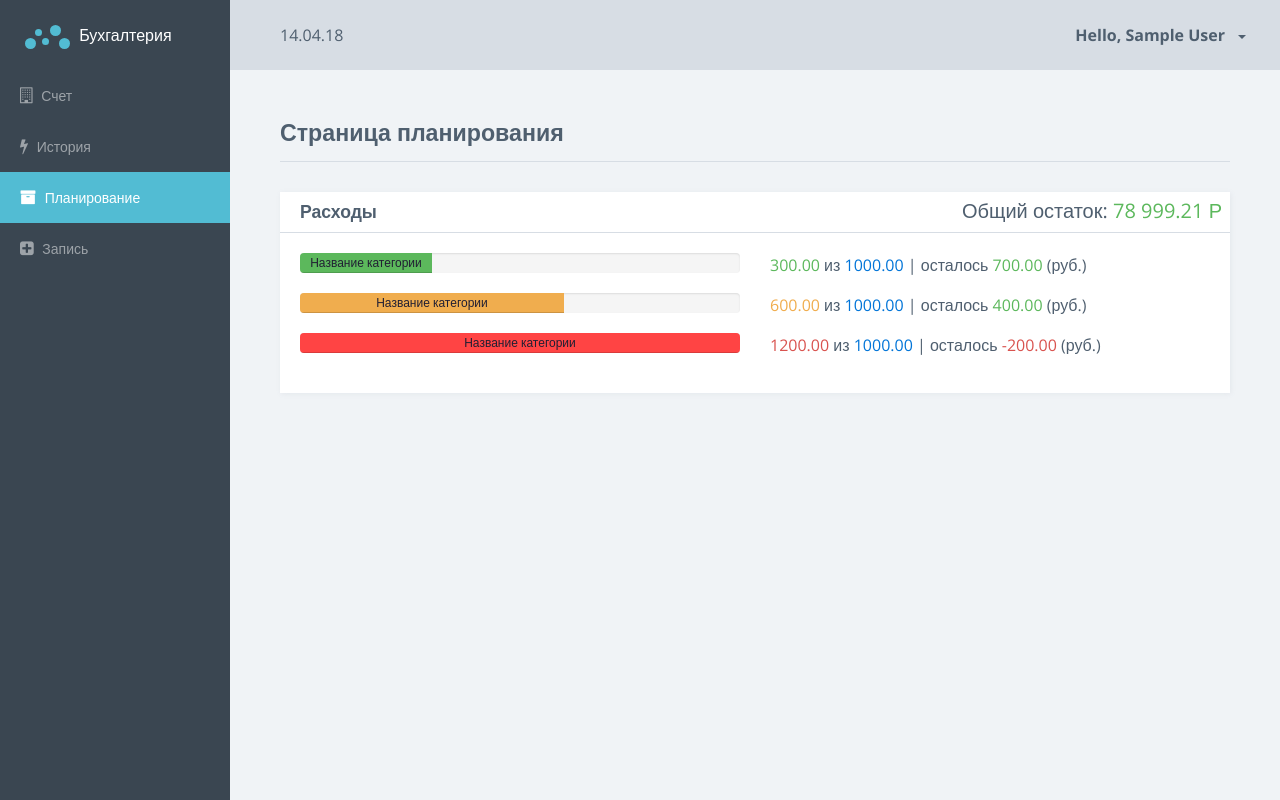
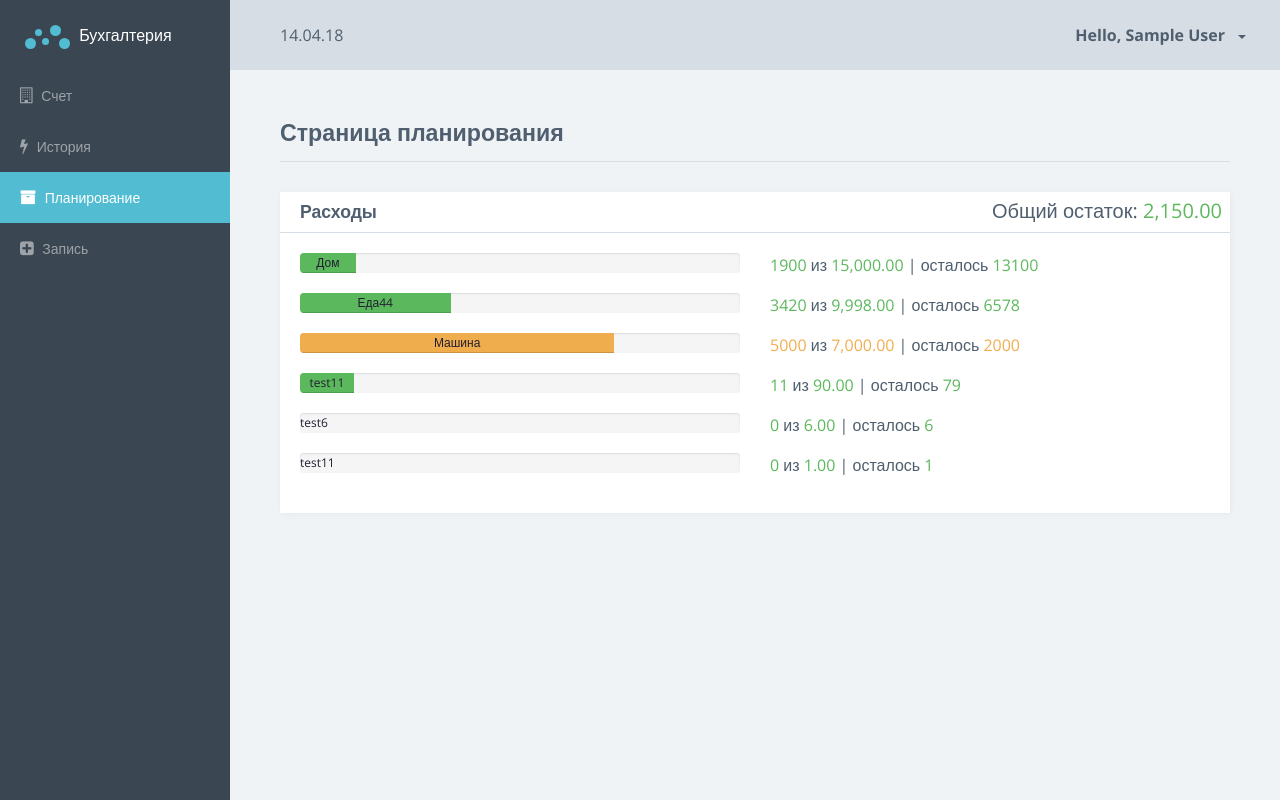
Before and after one commit to oscaryald/ang-proj-admin, an Angular app: page /system/planing in a window 1280 px wide. Built offline with nearby package versions, Linux system fonts and the light colour scheme; data requests are answered from the project's data file; sample sign-in values are in the browser's storage.

Commit message:
edit planing page

```diff
--- a/db.json
+++ b/db.json
@@ -35,7 +35,7 @@
     }
   ],
   "bill": {
-    "value": 3150
+    "value": 2150
   },
   "categories": [
     {
@@ -181,6 +181,14 @@
       "date": "13.03.2018 15:37:29",
       "description": "test",
       "id": 14
+    },
+    {
+      "type": "outcome",
+      "amount": 1000,
+      "category": 3,
+      "date": "14.03.2018 12:41:03",
+      "description": "test",
+      "id": 15
     }
   ]
 }
--- a/src/app/system/planing-page/planing-page.component.html
+++ b/src/app/system/planing-page/planing-page.component.html
@@ -4,7 +4,8 @@
       Страница планирования <span class="sparkline bar"></span>
     </h3>
   </div>
-  <section class="section">
+  <section *ngIf="!isLoaded" class="section">Loading...</section>
+  <section *ngIf="isLoaded" class="section">
     <div class="row">
       <div class="col-md-12">
         <div class="card">
@@ -13,64 +14,64 @@
               <h3 class="title">Расходы</h3>
             </div>
             <h5 class="planning-expenses pull-right">
-              Общий остаток: <span class="text-success">78 999.21 Р</span>
+              Общий остаток: <span class="text-success">{{bill.value | number:'1.2'}}</span>
             </h5>
           </div>
           <div class="card-block">
-            <div class="row">
+            <div class="row" *ngFor="let c of categories">
               <div class="col-xs-6">
                 <div class="n-progress">
-                  <div class="progress-bar success" style="width: 30%;">
-                    <span>Название категории</span>
+                  <div class="progress-bar {{getColorClass(c)}}" [ngStyle]="{width: getCategoryPercent(c)}">
+                    <span>{{c.name}}</span>
                   </div>
                 </div>
               </div>
               <div class="col-xs-6">
                 <p>
-                  <span class="text-success">300.00</span>
+                  <span class="text-{{getColorClass(c)}}">{{getCategoryCoast(c)}}</span>
                   из
-                  <span class="text-primary">1000.00</span>
+                  <span class="text-{{getColorClass(c)}}">{{c.capacity | number:'1.2'}}</span>
                   |
-                  осталось <span class="text-success">700.00</span> (руб.)
+                  осталось <span class="text-{{getColorClass(c)}}">{{c.capacity - getCategoryCoast(c)}}</span>
                 </p>
               </div>
             </div>
-            <div class="row">
-              <div class="col-xs-6">
-                <div class="n-progress">
-                  <div class="progress-bar warning" style="width: 60%;">
-                    <span>Название категории</span>
-                  </div>
-                </div>
-              </div>
-              <div class="col-xs-6">
-                <p>
-                  <span class="text-warning">600.00</span>
-                  из
-                  <span class="text-primary">1000.00</span>
-                  |
-                  осталось <span class="text-success">400.00</span> (руб.)
-                </p>
-              </div>
-            </div>
-            <div class="row">
-              <div class="col-xs-6">
-                <div class="n-progress">
-                  <div class="progress-bar danger" style="width: 100%;">
-                    <span>Название категории</span>
-                  </div>
-                </div>
-              </div>
-              <div class="col-xs-6">
-                <p>
-                  <span class="text-danger">1200.00</span>
-                  из
-                  <span class="text-primary">1000.00</span>
-                  |
-                  осталось <span class="text-danger">-200.00</span> (руб.)
-                </p>
-              </div>
-            </div>
+            <!--<div class="row">-->
+              <!--<div class="col-xs-6">-->
+                <!--<div class="n-progress">-->
+                  <!--<div class="progress-bar warning" style="width: 60%;">-->
+                    <!--<span>Название категории</span>-->
+                  <!--</div>-->
+                <!--</div>-->
+              <!--</div>-->
+              <!--<div class="col-xs-6">-->
+                <!--<p>-->
+                  <!--<span class="text-warning">600.00</span>-->
+                  <!--из-->
+                  <!--<span class="text-primary">1000.00</span>-->
+                  <!--|-->
+                  <!--осталось <span class="text-success">400.00</span> (руб.)-->
+                <!--</p>-->
+              <!--</div>-->
+            <!--</div>-->
+            <!--<div class="row">-->
+              <!--<div class="col-xs-6">-->
+                <!--<div class="n-progress">-->
+                  <!--<div class="progress-bar danger" style="width: 100%;">-->
+                    <!--<span>Название категории</span>-->
+                  <!--</div>-->
+                <!--</div>-->
+              <!--</div>-->
+              <!--<div class="col-xs-6">-->
+                <!--<p>-->
+                  <!--<span class="text-danger">1200.00</span>-->
+                  <!--из-->
+                  <!--<span class="text-primary">1000.00</span>-->
+                  <!--|-->
+                  <!--осталось <span class="text-danger">-200.00</span> (руб.)-->
+                <!--</p>-->
+              <!--</div>-->
+            <!--</div>-->
           </div>
         </div>
       </div>
--- a/src/app/system/planing-page/planing-page.component.ts
+++ b/src/app/system/planing-page/planing-page.component.ts
@@ -1,15 +1,81 @@
-import { Component, OnInit } from '@angular/core';
+import {Component, OnDestroy, OnInit} from '@angular/core';
+import {Observable} from 'rxjs/Observable';
+
+import {BillService} from '../shared/services/bill.service';
+import {CategoryService} from '../shared/services/category.service';
+import {EventsService} from '../shared/services/events.service';
+import {Category} from '../shared/models/category.model';
+import {APAEvent} from '../shared/models/event.model';
+import {Bill} from '../shared/models/bill.model';
+import {Subscription} from 'rxjs/Subscription';
 
 @Component({
   selector: 'apa-planing-page',
   templateUrl: './planing-page.component.html',
   styleUrls: ['./planing-page.component.scss']
 })
-export class PlaningPageComponent implements OnInit {
+export class PlaningPageComponent implements OnInit, OnDestroy {
 
-  constructor() { }
+  isLoaded = false;
+  s1: Subscription
+  bill: Bill;
+  categories: Category[] = [];
+  events: APAEvent[] = [];
+
+  constructor(
+      private billService: BillService,
+      private categoryService: CategoryService,
+      private eventsServise: EventsService
+              ) { }
 
   ngOnInit() {
+
+    this.s1 = Observable.combineLatest(
+        this.billService.getBill(),
+        this.categoryService.getCategories(),
+        this.eventsServise.getEvents()
+    ).subscribe((data: [ Bill, Category[], APAEvent[] ]) => {
+        this.bill = data[0];
+        this.categories = data[1];
+        this.events = data[2];
+
+        this.isLoaded = true;
+    });
+
+  }
+
+  getCategoryCoast(category: Category): number{
+
+    const categoryEvents = this.events.filter( (categoryEvent) => {
+          return categoryEvent.category === category.id && categoryEvent.type === 'outcome';
+    });
+
+    return categoryEvents.reduce((total, categoryEvent) => {
+      total += categoryEvent.amount;
+      return total;
+    }, 0);
+
+  }
+
+  private getPercent(category: Category): number{
+    const percent = (100 * this.getCategoryCoast(category)) / category.capacity;
+    return percent > 100 ? 100 : percent;
+  }
+
+  getCategoryPercent(category: Category): string{
+    return this.getPercent(category) + '%';
+  }
+
+  getColorClass(category: Category): string{
+    const percent = this.getPercent(category);
+    const className = percent < 60 ? 'success' : percent >= 100 ? 'danger' : 'warning';
+    return className;
+  }
+
+  ngOnDestroy(){
+    if(this.s1){
+        this.s1.unsubscribe();
+    }
   }
 
 }
--- a/src/app/system/shared/services/events.service.ts
+++ b/src/app/system/shared/services/events.service.ts
@@ -13,4 +13,8 @@ export class EventsService extends BaseApi{
     addEvent(event: APAEvent): Observable<APAEvent>{
         return this.post('events', event)
     }
+
+    getEvents(): Observable<APAEvent[]>{
+        return this.get('events');
+    }
 }
```
